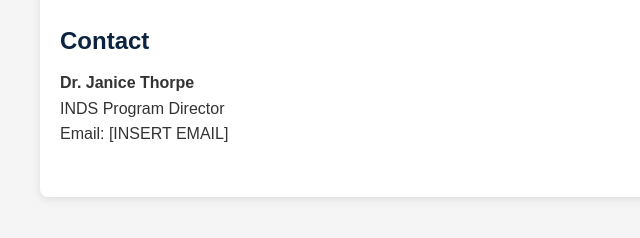
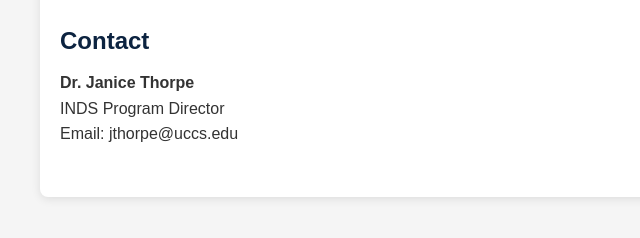
Before and after one commit to mstroup92/inds-chatbot, a plain HTML site: page index.html in a window 1280 px wide. Shown: the part 542-780 px from the top of the page, 0-640 px from the left. Drawn offline with nearby package versions, Linux system fonts and the light colour scheme.

Commit message:
Update contact email for Dr. Janice Thorpe

```diff
--- a/index.html
+++ b/index.html
@@ -106,7 +106,7 @@
             <h2>Contact</h2>
             <p><strong>Dr. Janice Thorpe</strong><br>
             INDS Program Director<br>
-            Email: [INSERT EMAIL]</p>
+            Email: jthorpe@uccs.edu</p>
         </div>
     </div>
 
```
